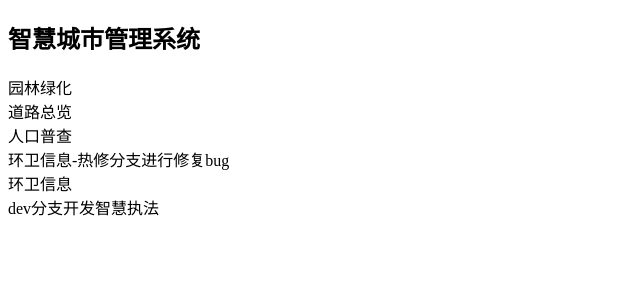
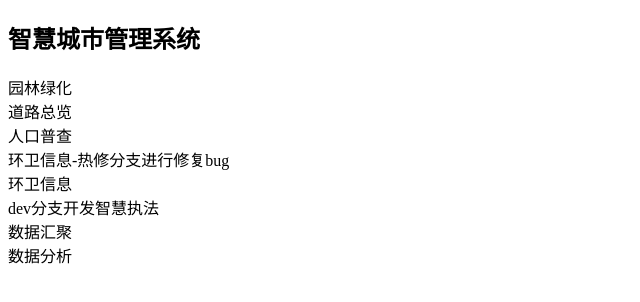
Before and after one commit to XiaoPomegranate/git_demo3, a plain HTML site: page index.html in a window 1280 px wide. Shown: the whole page, without its empty margins (0-640 px from the left). Drawn offline with Linux system fonts and the light colour scheme.

Commit message:
Update index.html

```diff
--- a/index.html
+++ b/index.html
@@ -16,6 +16,8 @@
 	<div>环卫信息-热修分支进行修复bug</div>
 	<div>环卫信息</div>
 	<div>dev分支开发智慧执法</div>
+	<div>数据汇聚</div>
+	<div>数据分析</div>
 </body>
 
 </html>
```
